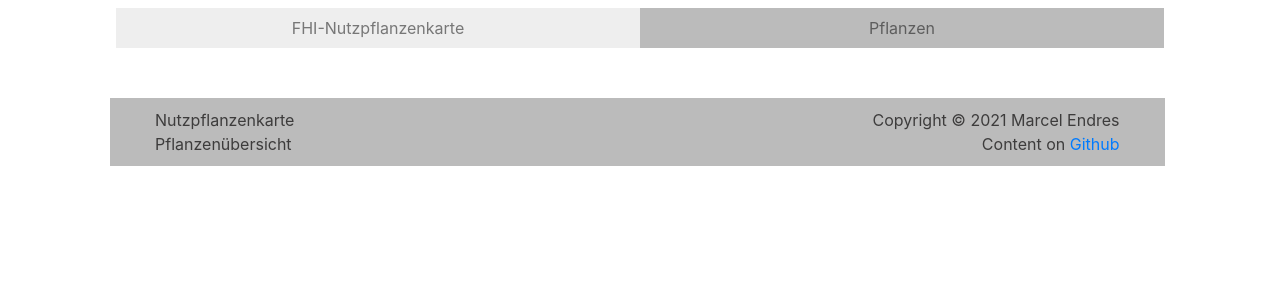
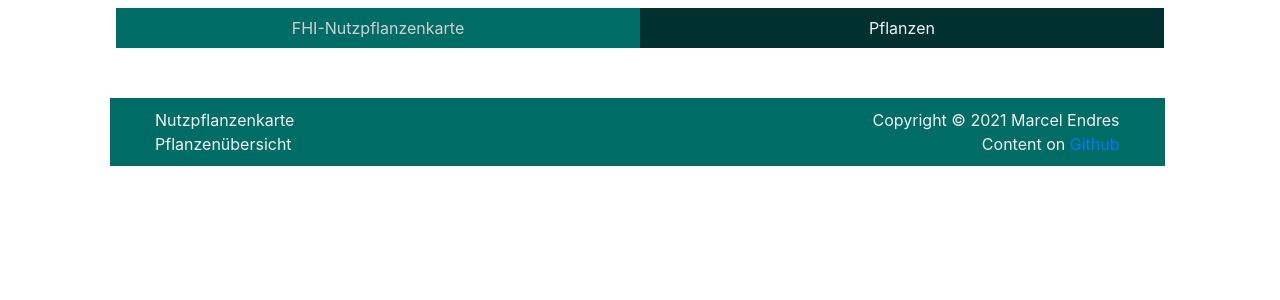
Before and after one commit to mdotend/FHI_Campusmap, a Django app: template fhi/map/templates/map/base.html in a window 1280 px wide. Shown: the top 300 px of the page. Run offline with Django 3.2, Linux system fonts and the light colour scheme; the template is opened without the code that fills it, so the values that code supplies are empty; parts of the project's set-up code (start-up, migrations or seed data) failed here and were passed over; some libraries are stand-ins or nearby versions.

Commit message:
add fhi color scheme

```diff
--- a/fhi/map/static/css/style.css
+++ b/fhi/map/static/css/style.css
@@ -24,13 +24,13 @@ body {
 }
 
 .tab_focused {
-    background-color: #eeeeee;
-    color: #BBBBBB;
+    background-color: #006C66;
+    color: #d1d1d1;
 }
 
 .tab_background {
-    background-color: #BBBBBB;
-    color: #3d3c3c;
+    background-color: #00312f;
+    color: #f3f3f3;
 }
 
 .card {
@@ -54,7 +54,7 @@ body {
 .card-focused {
     border: 10px;
     border-style: double;
-    border-color: #BBBBBB;
+    border-color: #006C66;
 }
 
 .content {
@@ -66,8 +66,8 @@ body {
 
 .footer{
     padding: 10px 30px;
-    background: #bbbbbb;
-    color: #3d3c3c;
+    background: #006C66;
+    color: #f3f3f3;
     position: absolute;
     bottom: 0;
     width: 95%;
--- a/fhi/map/templates/map/base.html
+++ b/fhi/map/templates/map/base.html
@@ -12,7 +12,7 @@
     <div class="container-md wrapper">
       <!-- <div class="col-sm"></div> -->
       <div class="col-md-auto">
-        <nav class="navbar navbar-expand-md navbar-light">
+        <nav class="navbar navbar-expand-md">
           <!-- <a class="navbar-brand tab_focused navbar-nav" href="/">FHI Nachhaltigkeitskarte</a> -->
           <button class="navbar-toggler" type="button" data-toggle="collapse" data-target="#navbarNav" aria-controls="navbarNav" aria-expanded="false" aria-label="Toggle navigation">
             <span class="navbar-toggler-icon"></span>
--- a/fhi/map/templates/map/map.html
+++ b/fhi/map/templates/map/map.html
@@ -18,7 +18,7 @@
                         poly.push([waypoint.fields.lat,waypoint.fields.long])
                     }
                 });
-                L.polygon(poly).addTo(map);
+                L.polygon(poly, {color: "#006C66", weight: 1.5,fillOpacity: 0.1}).addTo(map);
             }
         }
         var plant_points = "{{ plant_list }}";
```
